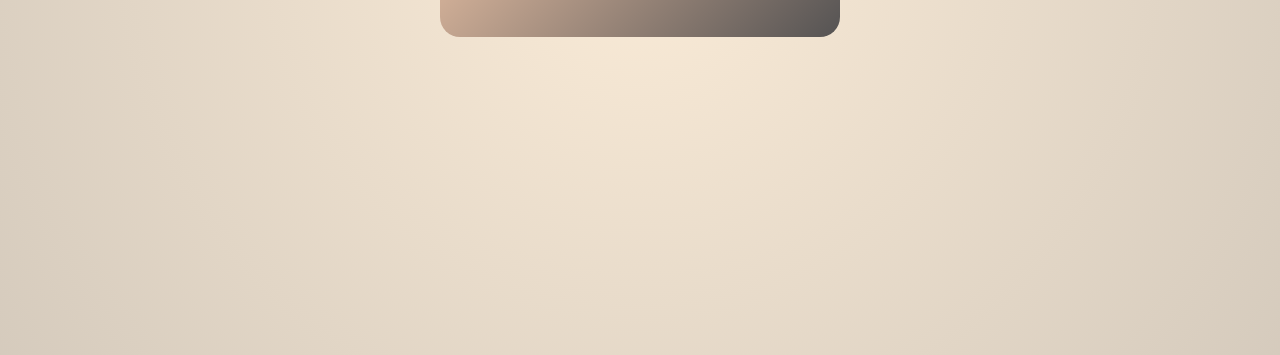
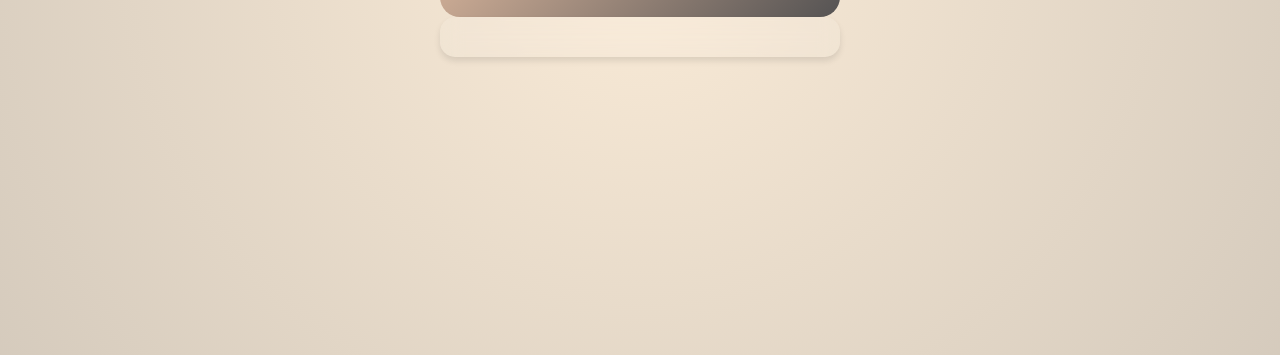
Before and after one commit to Basil-Ismail/eat-n-split, a React app: page / in a window 1280 px wide. Shown: the part 445-800 px from the top of the page. Built offline with nearby package versions, Linux system fonts and the light colour scheme.

Commit message:
I'm tired, few progress over my lil React App

```diff
--- a/src/component/Friends.js
+++ b/src/component/Friends.js
@@ -4,6 +4,7 @@ function Friend({ person }) {
   return (
     <div className="Friend">
       <h2>{person?.name || "Ahmed"}</h2>
+      <p>{person?.owe}</p>
     </div>
   );
 }
@@ -11,7 +12,7 @@ function Friend({ person }) {
 function Friends({ friends, setFriends }) {
   const [showPopup, setShowPopup] = useState(false);
   const [friendsName, setFriendsName] = useState("");
-
+  const [friendsdept, setFriendsDept] = useState(0);
   const handleAddFriendClick = () => {
     setShowPopup(true);
   };
@@ -24,6 +25,7 @@ function Friends({ friends, setFriends }) {
     e.preventDefault();
     const friend = {
       name: friendsName,
+      owe: friendsdept ?? 0,
       image: "https://via.placeholder.com/50",
     };
     setFriends([...friends, friend]);
--- a/src/component/View.js
+++ b/src/component/View.js
@@ -9,9 +9,11 @@ function View() {
         <h1> Eat 'N Split </h1>
         <Friends friends={friends} setFriends={setFriends} />
       </div>
-      {friends.map((person, index) => (
-        <Friend key={index} person={person} />
-      ))}
+      <div className="container">
+        {friends.map((person, index) => (
+          <Friend key={index} person={person} />
+        ))}
+      </div>
     </>
   );
 }
--- a/src/index.css
+++ b/src/index.css
@@ -74,3 +74,26 @@ body {
 .btn-cancel {
   background: linear-gradient(135deg, red, rgb(168, 79, 79));
 }
+
+.container {
+  display: flex;
+  flex-direction: row;
+  flex-wrap: wrap;
+  justify-content: flex-start;
+  max-width: 1200px;
+  margin: 0 auto;
+  padding: 20px;
+  background: rgba(255, 255, 255, 0.1);
+  border-radius: 15px;
+  box-shadow: 0 4px 6px rgba(0, 0, 0, 0.1);
+  backdrop-filter: blur(10px);
+}
+.Friend {
+  display:flex;
+  width: 100%;
+  padding: 50px 30px 40px;
+  border-radius: 15px;
+  box-shadow: 0 4px 6px rgba(0, 0, 0, 0.1);
+  backdrop-filter: blur(10px);
+
+}
```
